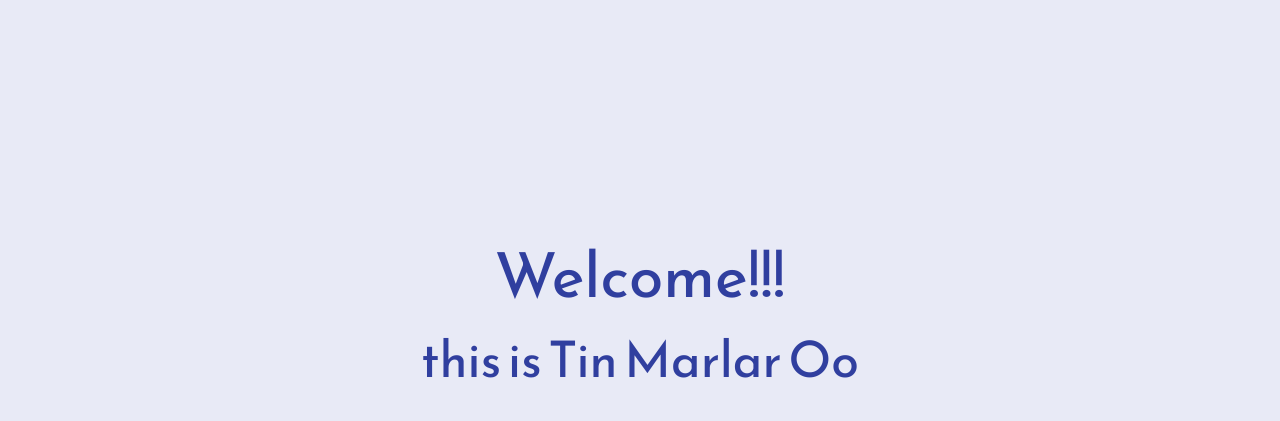
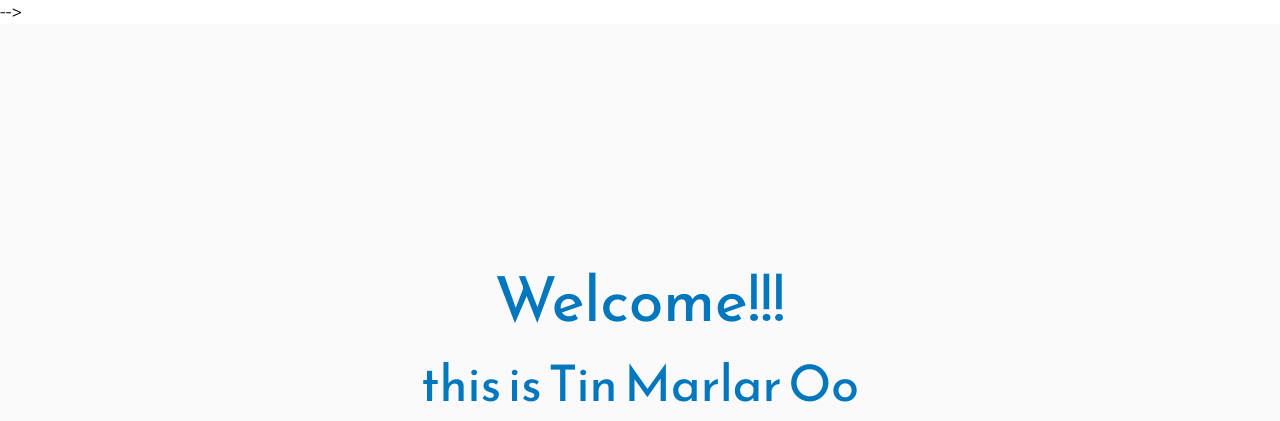
Before and after one commit to TinMarlarOo/tinmarlaroo.github.io, a plain HTML site: page index.html in a window 1280 px wide. Shown: the top 421 px of the page. Drawn offline with Linux system fonts and the light colour scheme.

Commit message:
commit index

```diff
--- a/index.html
+++ b/index.html
@@ -18,7 +18,7 @@
 	<!-- <link rel="stylesheet" href="css/themes/red-white.css"> -->
 	<!-- <link rel="stylesheet" href="css/themes/grey-white.css"> -->
 	<link rel="stylesheet" href="css/themes/white-indigo.css">
-	<!-- <link rel="stylesheet" href="css/themes/white-blue.css"> -->
+	<link rel="stylesheet" href="css/themes/white-blue.css"> -->
 	<!-- <link rel="stylesheet" href="css/themes/white-grey.css"> -->
 	<!-- <link rel="stylesheet" href="css/themes/white-red.css"> -->
 	<!-- <link rel="stylesheet" href="css/themes/yellow-black.css"> -->
```
